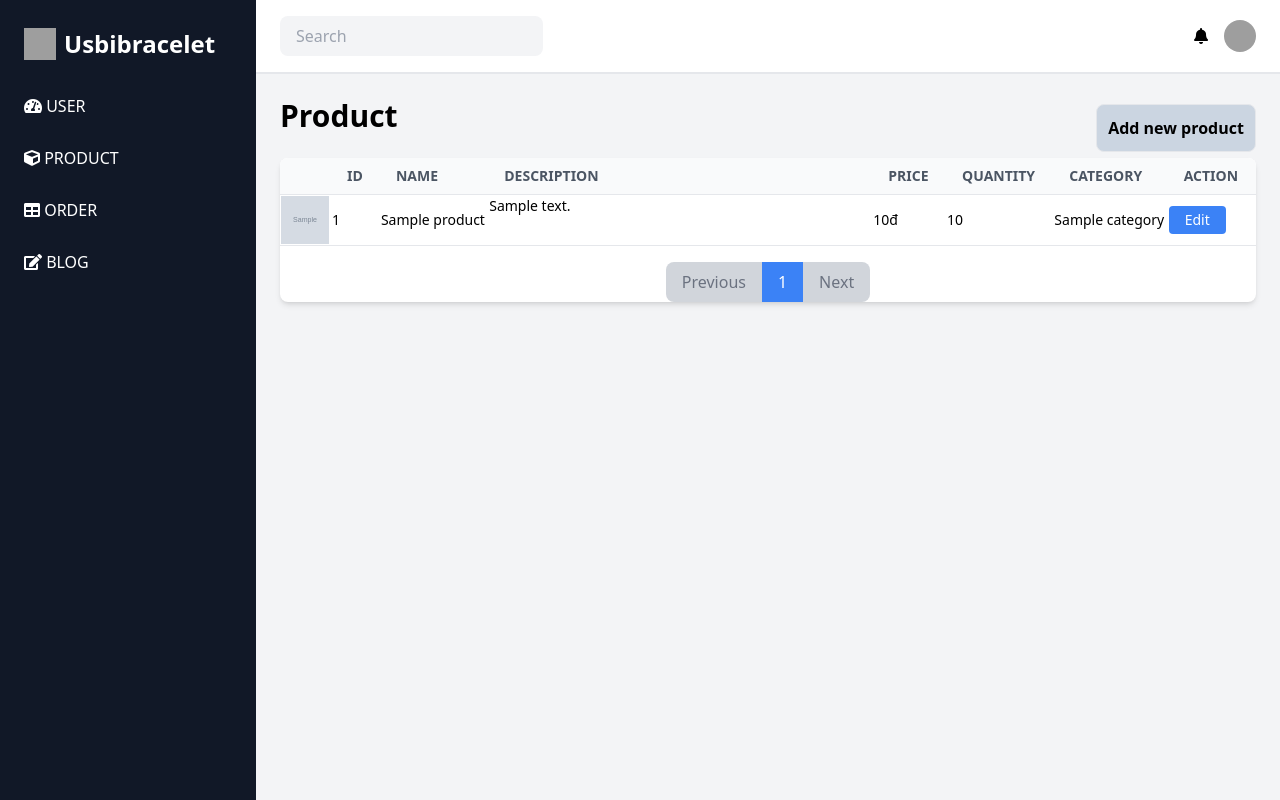
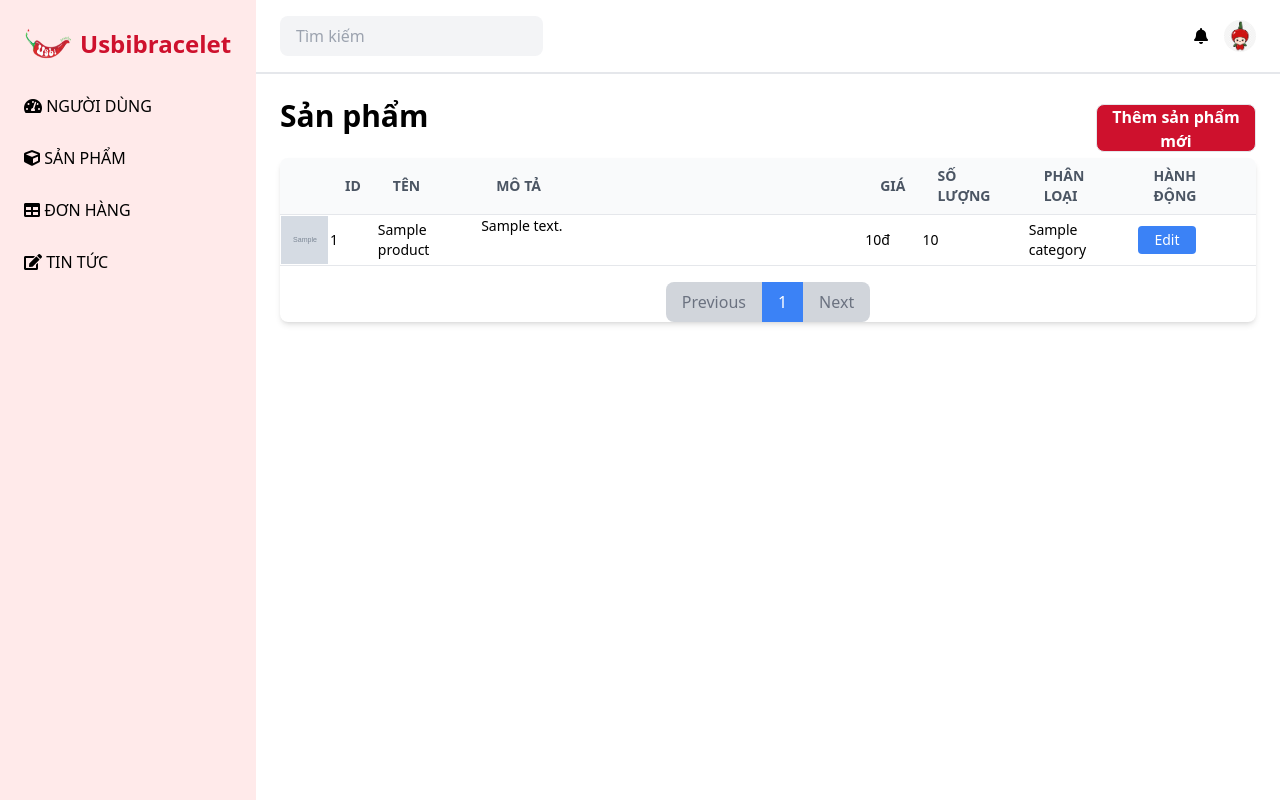
Before and after one commit to Luw-phuc/DOAN_CK_PTUDTMDT, a PHP site: page /product-management.php in a window 1280 px wide. Run offline with PHP 8.4, Linux system fonts and the light colour scheme; tables that the repository leaves empty or names only in its code hold one stand-in row (values such as "Sample post"); grey boxes marked "Sample" are stand-in pictures; some libraries are stand-ins or nearby versions; grey boxes are pictures that could not be loaded.

Commit message:
update fe management

```diff
--- a/product-management.php
+++ b/product-management.php
@@ -69,46 +69,46 @@ if (isset($_SESSION['message'])) {
   </head>
   <body class="bg-gray-100">
     <div class="flex h-screen">
-      <!-- Sidebar -->
-      <div class="bg-gray-900 h-vh text-white w-64 space-y-6 py-7 px-2">
+           <!-- Sidebar -->
+           <div class="bg-[#FFEAEA] h-vh text-white w-64 space-y-6 py-7 px-2">
         <div class="flex items-center space-x-2 px-4">
           <img
             alt="Logo"
-            class="h-8 w-8"
-            height="30"
-            src="https://storage.googleapis.com/a1aa/image/FEJbZin0JpKKJNiVCRapiITHPGQisQ0ejxFpXqiVNl0eOZ5TA.jpg"
-            width="30"
+            class="h-8 w-12"
+            height="20"
+            src="./assets/user/logo1.png"
+            width="40"
           />
-          <span class="text-2xl font-extrabold"> Usbibracelet </span>
+          <span class="text-2xl font-extrabold text-[#CE112D]"> Usbibracelet </span>
         </div>
         <nav class="space-y-2">
           <a
-            class="block py-2.5 px-4 rounded transition duration-200 hover:bg-gray-700"
+            class="text-black block py-2.5 px-4 rounded transition duration-200 hover:bg-[#CE112D] hover:text-white"
             href="user-management.php"
           >
             <i class="fas fa-tachometer-alt"> </i>
-            USER
+            NGƯỜI DÙNG
           </a>
           <a
-            class="block py-2.5 px-4 rounded transition duration-200 hover:bg-gray-700"
+            class="text-black block py-2.5 px-4 rounded transition duration-200 hover:bg-[#CE112D] hover:text-white"
             href="product-management.php"
           >
             <i class="fas fa-cube"> </i>
-            PRODUCT
+            SẢN PHẨM
           </a>
           <a
-            class="block py-2.5 px-4 rounded transition duration-200 hover:bg-gray-700"
+            class="text-black block py-2.5 px-4 rounded transition duration-200 hover:bg-[#CE112D] hover:text-white"
             href="#"
           >
             <i class="fas fa-table"> </i>
-            ORDER
+            ĐƠN HÀNG
           </a>
           <a
-            class="block py-2.5 px-4 rounded transition duration-200 hover:bg-gray-700"
+            class="text-black block py-2.5 px-4 rounded transition duration-200 hover:bg-[#CE112D] hover:text-white"
             href="blog-management.php"
           >
             <i class="fas fa-edit"> </i>
-            BLOG
+            TIN TỨC
           </a>
         </nav>
       </div>
@@ -121,7 +121,7 @@ if (isset($_SESSION['message'])) {
           <div class="flex items-center">
             <input
               class="bg-gray-100 rounded-lg px-4 py-2 focus:outline-none"
-              placeholder="Search"
+              placeholder="Tìm kiếm"
               type="text"
             />
           </div>
@@ -131,17 +131,18 @@ if (isset($_SESSION['message'])) {
               alt="User Avatar"
               class="h-8 w-8 rounded-full"
               height="30"
-              src="https://storage.googleapis.com/a1aa/image/MTKO2Sffe3GPdpV1fFlPEDfTgoIYJnACU6dUPZ54eGAyuTWeJA.jpg"
+              src="./assets/user/avatar.jpg"
               width="30"
             />
           </div>
         </header>
+
         <!-- Dashboard content -->
-        <main class="flex-1 bg-gray-100 p-6">
+        <main class="flex-1 bg-white p-6">
         <div class="flex items-center justify-between">
-            <h1 class="text-3xl font-semibold mb-6">Product</h1>
+            <h1 class="text-3xl font-semibold mb-6">Sản phẩm</h1>
             <a href="product-management-detail.php">
-              <button class="w-40 h-12 bg-slate-300 font-semibold border rounded-lg">Add new product</button>
+              <button class="w-40 h-12 bg-[#CE112D] text-white font-semibold border rounded-lg">Thêm sản phẩm mới</button>
             </a>
           </div>
           <div class="bg-white rounded-lg shadow-md overflow-hidden">
@@ -151,12 +152,12 @@ if (isset($_SESSION['message'])) {
                     <tr>
                         <th class="py-2 px-4 border-b border-gray-200 text-left text-sm font-semibold text-gray-600"> </th>
                         <th class="py-2 px-4 border-b border-gray-200 text-left text-sm font-semibold text-gray-600">ID</th>
-                        <th class="py-2 px-4 border-b border-gray-200 text-left text-sm font-semibold text-gray-600">NAME</th>
-                        <th class="py-2 px-4 w-96 border-b border-gray-200 text-left text-sm font-semibold text-gray-600">DESCRIPTION</th>
-                        <th class="py-2 px-4 border-b border-gray-200 text-left text-sm font-semibold text-gray-600">PRICE</th>
-                        <th class="py-2 px-4 border-b border-gray-200 text-left text-sm font-semibold text-gray-600">QUANTITY</th>
-                        <th class="py-2 px-4 border-b border-gray-200 text-left text-sm font-semibold text-gray-600">CATEGORY</th>
-                        <th class="py-2 px-4 border-b border-gray-200 text-left text-sm font-semibold text-gray-600">ACTION</th>
+                        <th class="py-2 px-4 border-b border-gray-200 text-left text-sm font-semibold text-gray-600">TÊN</th>
+                        <th class="py-2 px-4 w-96 border-b border-gray-200 text-left text-sm font-semibold text-gray-600">MÔ TẢ</th>
+                        <th class="py-2 px-4 border-b border-gray-200 text-left text-sm font-semibold text-gray-600">GIÁ</th>
+                        <th class="py-2 px-4 border-b border-gray-200 text-left text-sm font-semibold text-gray-600">SỐ LƯỢNG</th>
+                        <th class="py-2 px-4 border-b border-gray-200 text-left text-sm font-semibold text-gray-600">PHÂN LOẠI</th>
+                        <th class="py-2 px-4 border-b border-gray-200 text-left text-sm font-semibold text-gray-600">HÀNH ĐỘNG</th>
                     </tr>
                 </thead>
                 <tbody>
--- a/user-management-detail.php
+++ b/user-management-detail.php
@@ -40,9 +40,9 @@ if (isset($_GET['account_id'])) {
         <div class="flex items-center space-x-2 px-4">
           <img
             alt="Logo"
-            class="h-8 w-8"
+            class="h-8 w-12"
             height="20"
-            src="./assets/user/logo.png"
+            src="./assets/user/logo1.png"
             width="40"
           />
           <span class="text-2xl font-extrabold text-[#CE112D]"> Usbibracelet </span>
--- a/user-management.php
+++ b/user-management.php
@@ -66,7 +66,7 @@ if (isset($_SESSION['message'])) {
           </a>
           <a
             class="text-black block py-2.5 px-4 rounded transition duration-200 hover:bg-[#CE112D] hover:text-white"
-            href="#"
+            href="blog-management.php"
           >
             <i class="fas fa-edit"> </i>
             TIN TỨC
```
Also changed, not shown: blog-management-detail.php (+20 -19 lines), blog-management.php (+22 -22 lines), product-management-detail.php (+40 -25 lines).
